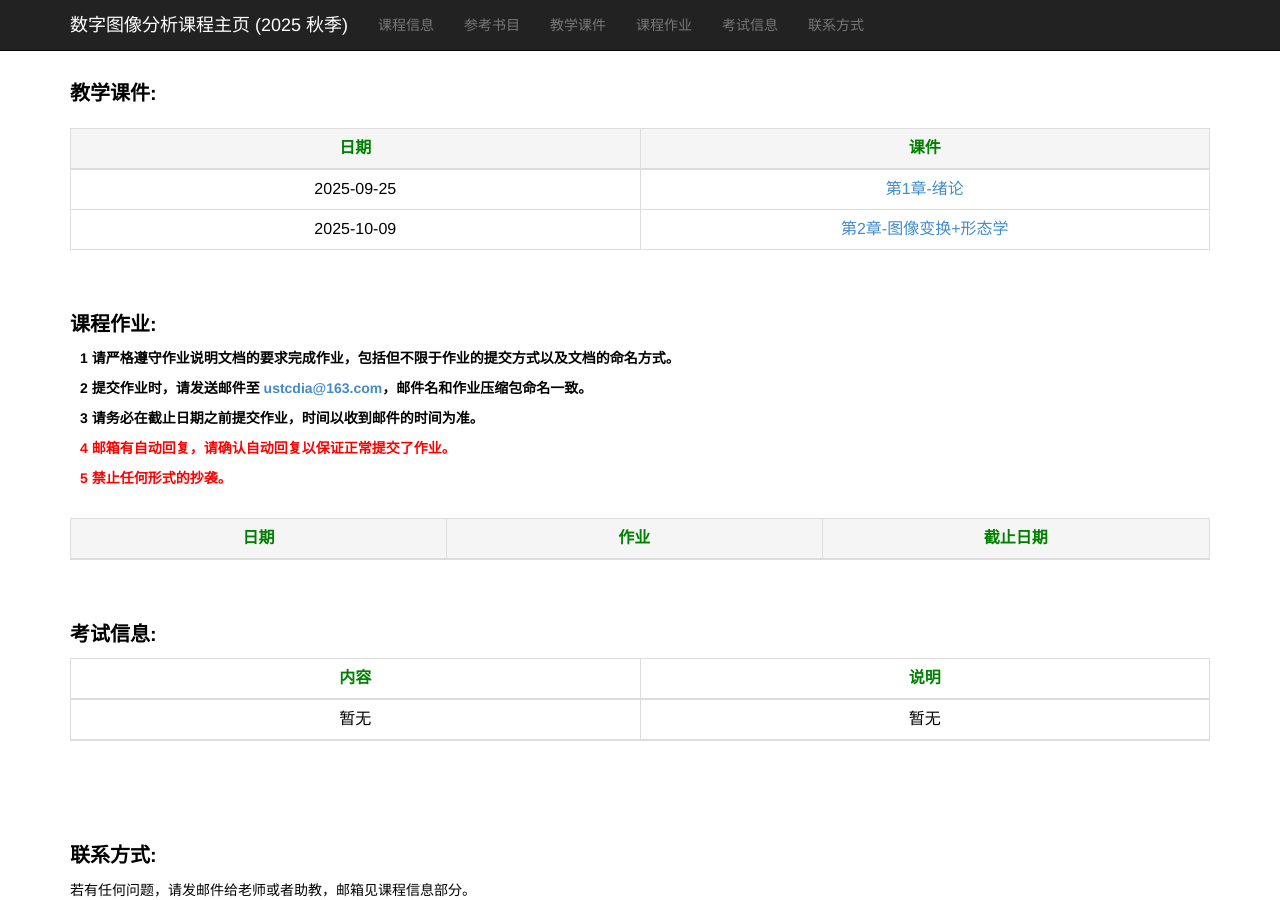
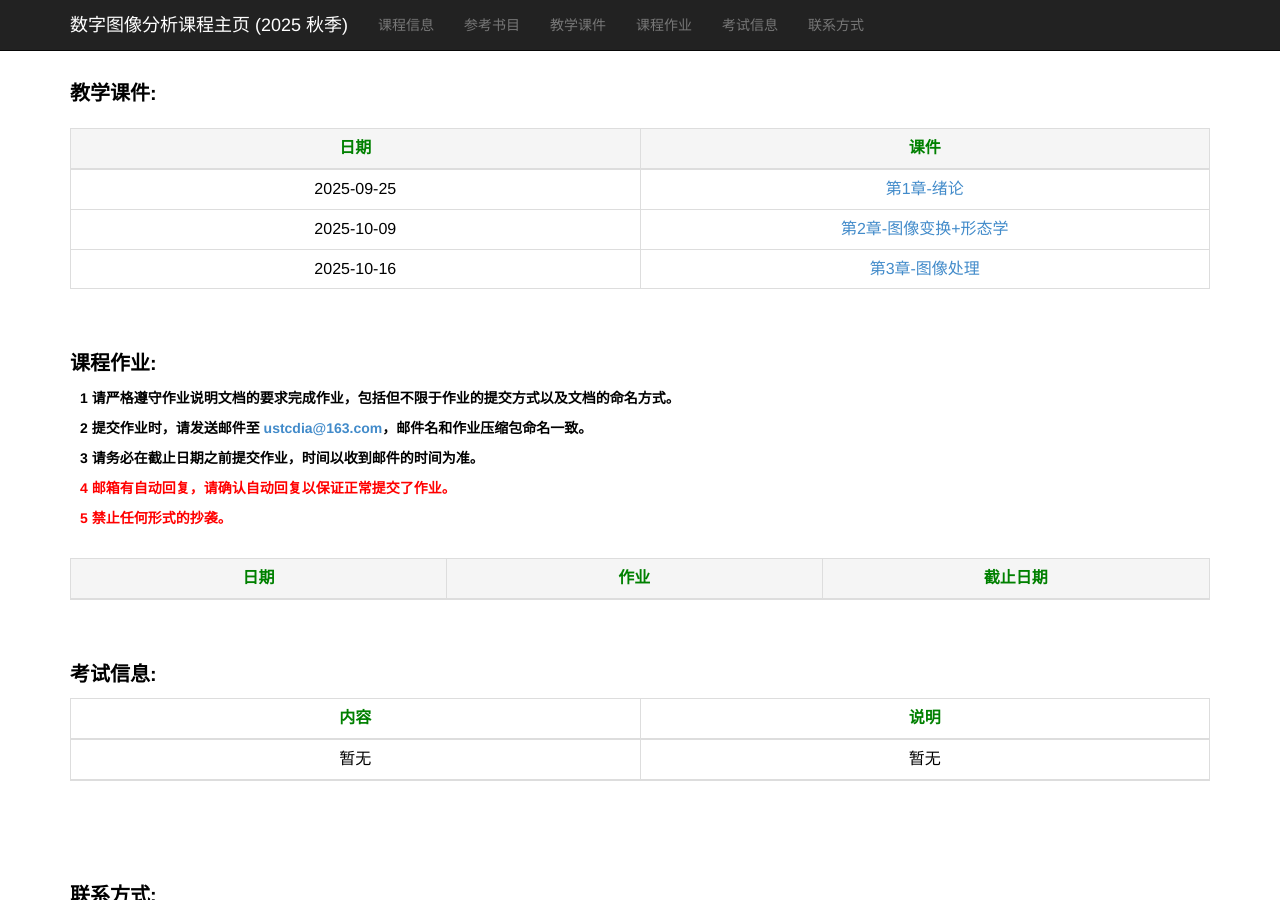
Before and after one commit to ustc-dia/ustc-dia.github.io, a Jekyll site: the page index.html, which Jekyll copies as it is, in a window 1280 px wide and 900 px high, scrolled down 698 px. Built offline with Jekyll 4.4.1, drawn with Linux system fonts in a browser that asks for light colours.

Commit message:
[feat] add sildes

```diff
--- a/index.html
+++ b/index.html
@@ -177,6 +177,11 @@
                 <tr>
                     <td>2025-10-09</td>
                     <td><a href="./slides_2025_autumn/DIA课件-第2章.pdf" target="_blank">第2章-图像变换+形态学</a></td>
+                </tr>
+
+                <tr>
+                    <td>2025-10-16</td>
+                    <td><a href="./slides_2025_autumn/DIA课件-第3章.pdf" target="_blank">第3章-图像处理</a></td>
                 </tr>
 
                 <!-- <tr>
```
Also changed, not shown: 1 other file.
